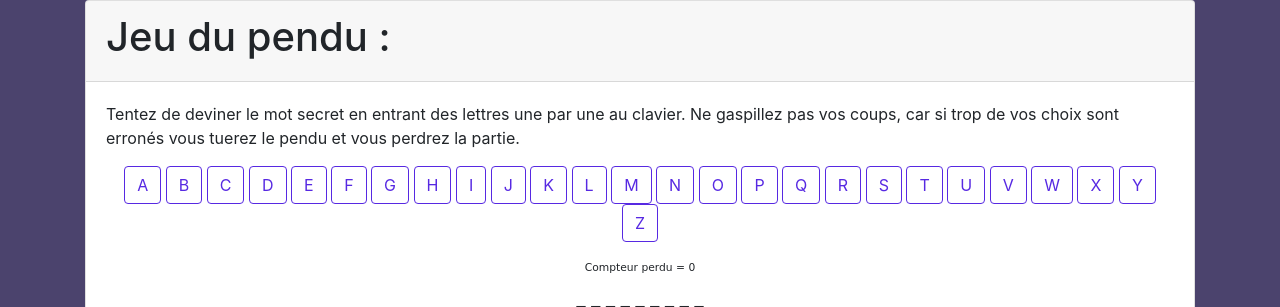
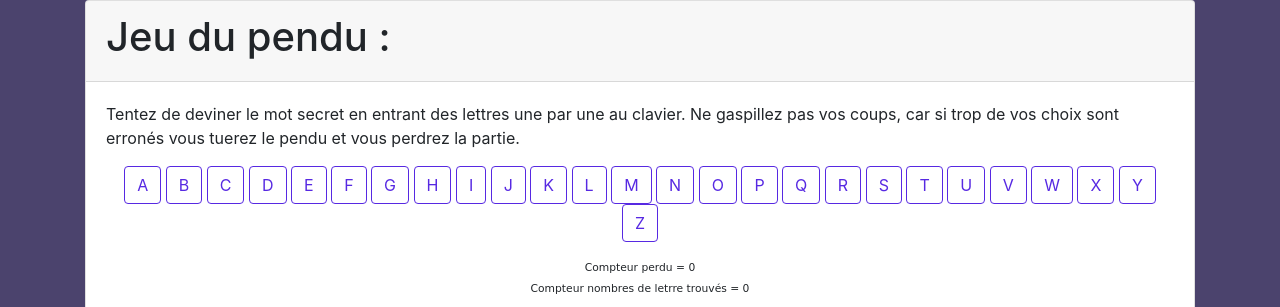
Before and after one commit to Oceane97440/jeux-pendu, a PHP site: page / in a window 1280 px wide. Shown: the top 307 px of the page. Run offline with PHP 8.4, Linux system fonts and the light colour scheme.

Commit message:
bug compteur win

```diff
--- a/public/css/style.css
+++ b/public/css/style.css
@@ -35,3 +35,7 @@ div.col-md-6{
     font-size: revert;
     font-family: cursive;
 }
+#sucess{
+    font-size: revert;
+    font-family: cursive;
+}
--- a/public/js/game.js
+++ b/public/js/game.js
@@ -17,7 +17,7 @@
      //console.log(sucess.includes(remplace));
 
      compteur_sucess++
-     document.getElementById("sucess").innerHTML = "Compteur win = " + compteur_sucess;
+     document.getElementById("sucess").innerHTML = "Compteur nombres de letrre trouvés = " + compteur_sucess + "/" +sucess.length;
 
      if (compteur_sucess == sucess.length) {
 
--- a/views/exemple.html
+++ b/views/exemple.html
@@ -68,9 +68,11 @@
 
         <h6 id="compteur">Compteur perdu = 0</h6>
 
+        <h6 id="sucess">Compteur nombres de letrre trouvés = 0</h6>
+
+
         <div id="mots"></div>
 
-        <!-- <h6 id="sucess">Compteur win = 0</h6> -->
 
 
         <div id="pendu"></div>
```
